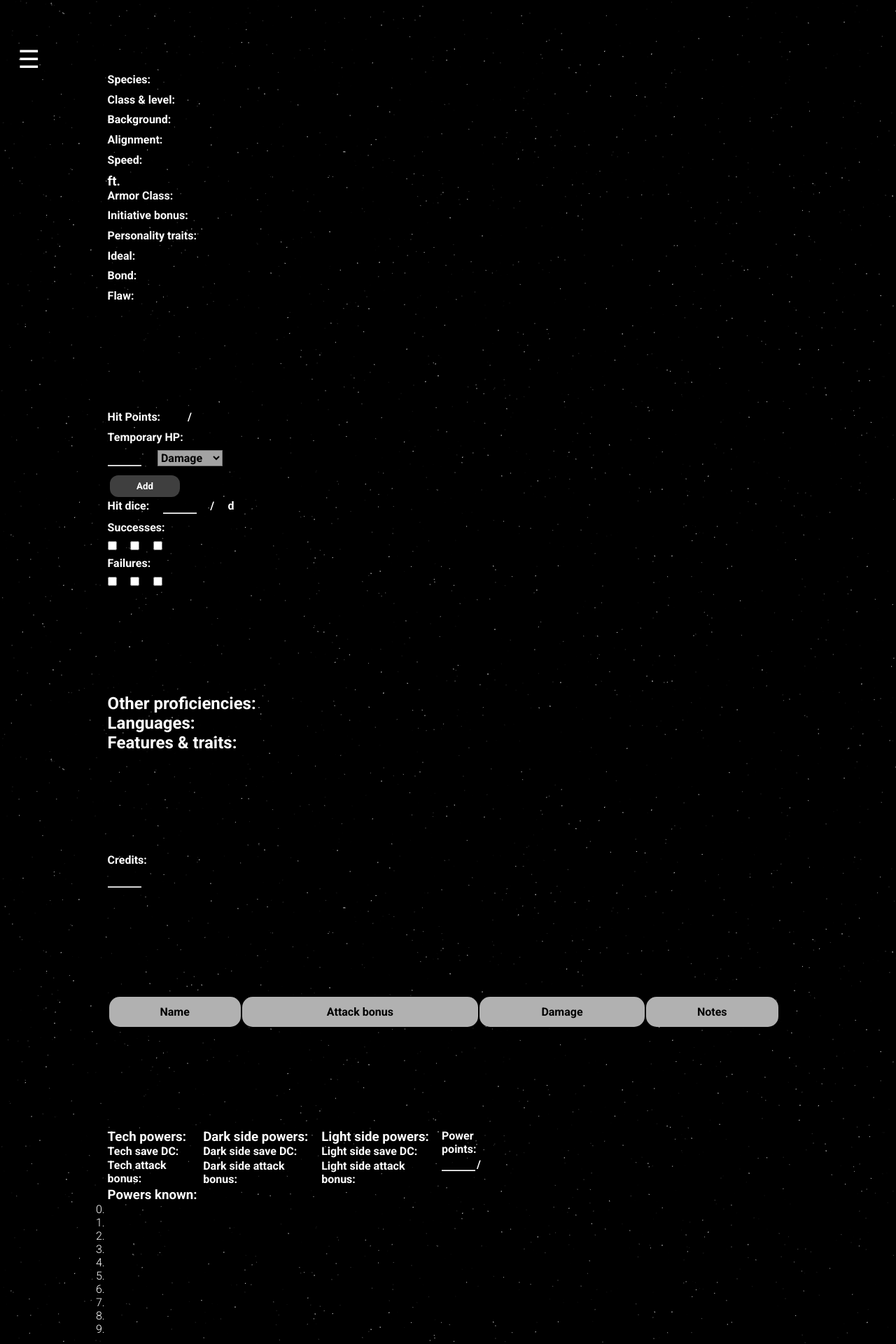
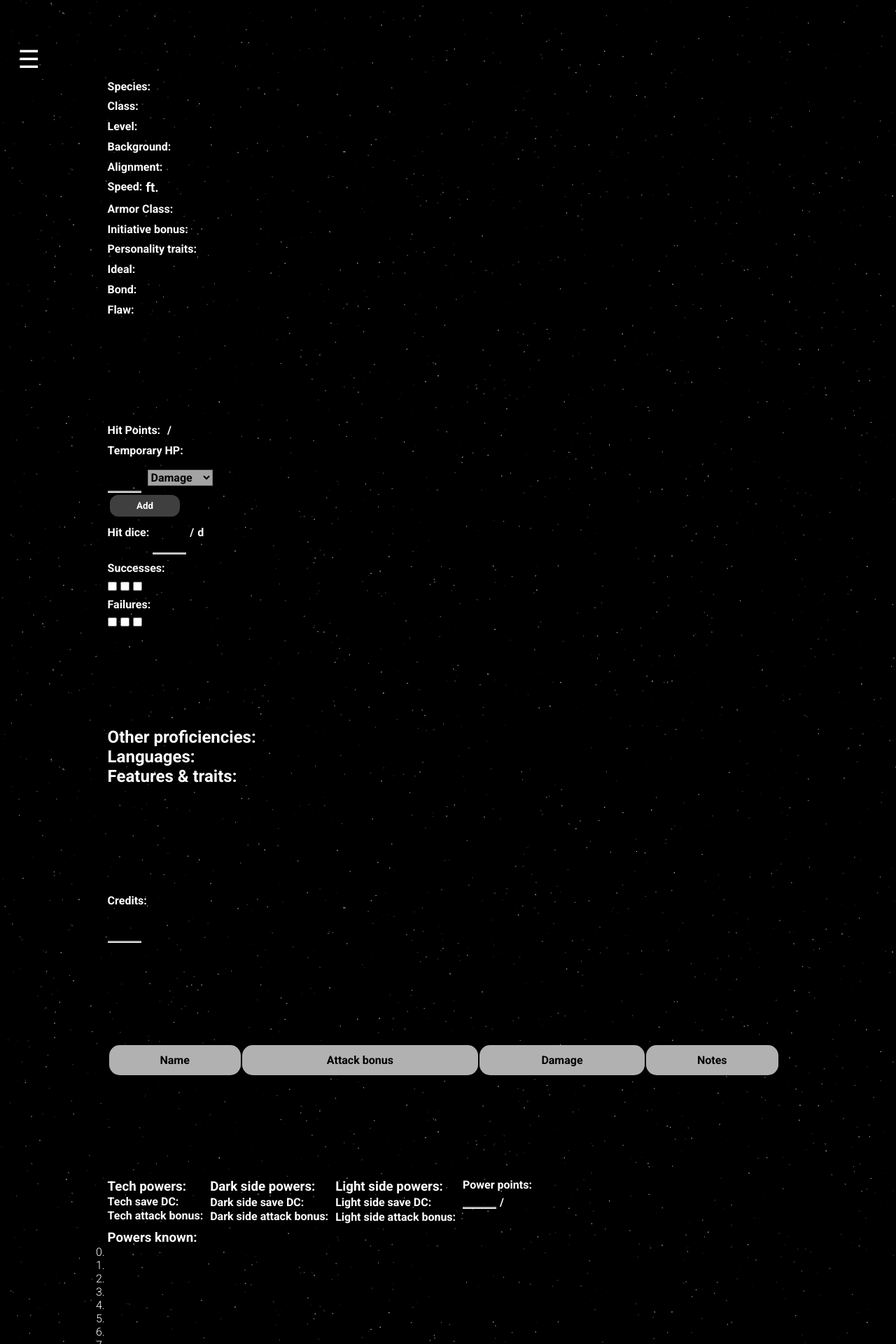
Before and after one commit to pjlapinski/SW5e-Char-Sheets, a Flask app: page /char-sheet/1 in a window 1280 px wide. Shown: the top 1920 px of the page at 70% size. Run offline with Flask 2, Linux system fonts and the light colour scheme.

Commit message:
changed some inputs to textareas, css changes

```diff
--- a/static/css/char-sheet-style.css
+++ b/static/css/char-sheet-style.css
@@ -59,7 +59,6 @@
 
 .sheet-content {
   display: inline;
-  align-content: center;
 }
 
 .sheet-section {
@@ -67,10 +66,37 @@
   margin-right: 2vw;
   margin-top: 5%;
   padding: 5vh 10vw;
-  justify-content: center;
+}
+
+#bonuses-section {
+  text-align: center;
 }
 
 /* sheets' content styling */
+
+input, textarea {
+  padding: 1%;
+  background: rgba(116, 116, 116, 0.376);
+  color: white;
+  border: white;
+}
+
+.button {
+  width: 100%;
+}
+
+.button:hover {
+  background: rgba(116, 116, 116, 0.800);
+}
+
+textarea {
+  width: 100%;
+  resize: none;
+}
+
+#notes-edit {
+  min-height: 80vh;
+}
 
 .underlined-input__number {
   background: transparent;
@@ -125,13 +151,14 @@
 .species-wrapper,
 .class-wrapper,
 .alignment-wrapper,
-.background-wrapper {
+.background-wrapper,
+.combat-info-wrapper {
   display: flex;
 }
 
-.sheet-section h4, .sheet-section input {
-  margin-right: 2%;
-  margin-bottom: 1%;
+.sheet-section h4, .sheet-section h3, .sheet-section input {
+  margin-right: 5px;
+  margin-top: 1%;
 }
 
 .attribute-wrapper {
--- a/templates/character-sheet.html
+++ b/templates/character-sheet.html
@@ -72,9 +72,12 @@
           <h4 id="species"></h4>
         </div>
         <div class="class-wrapper">
-          <h4 class="label">Class & level:</h4>
+          <h4 class="label">Class:</h4>
           <h4 id="class"></h4>
           <h4 id="archetype"></h4>
+        </div>
+        <div class="class-wrapper">
+          <h4 class="label">Level:</h4>
           <h4 id="level"></h4>
         </div>
         <div class="background-wrapper">
@@ -86,17 +89,19 @@
           <h4 id="alignment"></h4>
         </div>
         <div class="combat-info-wrapper">
-          <!-- some fancy borders for both -->
           <h4 class="label">Speed:</h4>
           <h3 id="speed"></h3>
+        </div>
+        <div class="combat-info-wrapper">
           <h4 class="label">Armor Class:</h4>
           <h3 id="armor-class"></h3>
+        </div>
+        <div class="combat-info-wrapper">
           <h4 class="label">Initiative bonus:</h4>
           <h3 id="initiative"></h3>
         </div>
         <div class="personality-wrapper">
           <h4 class="label">Personality traits:</h4>
-          <!-- text areas maybe? -->
           <p id="personality-traits"></p>
           <h4 class="label">Ideal:</h4>
           <p id="ideal"></p>
@@ -308,44 +313,43 @@
         class="sheet-section edit-sheet-section"
         id="basic-info-section-edit"
       >
-        <input type="button" id="level-up" value="Level up" />
-        <h4 class="label">Name:</h4>
-        <input type="text" id="character-name-edit" />
-        <div class="species-wrapper">
+        <input type="button" id="level-up" class="button" value="Level up" />
+
+          <h4 class="label">Name:</h4>
+          <input type="text" id="character-name-edit" />
+
+
           <h4 class="label">Species:</h4>
           <input type="text" id="species-edit" />
-        </div>
-        <div class="class-wrapper">
+
+
           <h4 class="label">Class & level:</h4>
           <input type="text" id="class-edit" />
           <input type="text" id="archetype-edit" />
           <input type="number" id="level-edit" />
-        </div>
-        <div class="background-wrapper">
+
           <h4 class="label">Background:</h4>
           <input type="text" id="background-edit" />
-        </div>
-        <div class="alignment-wrapper">
+
           <h4 class="label">Alignment:</h4>
           <input type="text" id="alignment-edit" />
-        </div>
-        <div class="combat-info-wrapper">
-          <!-- some fancy borders for both -->
+
           <h4 class="label">Speed:</h4>
           <input type="number" id="speed-edit" />
+
           <h4 class="label">Base Armor Class:</h4>
           <input type="number" id="armor-class-edit" />
-        </div>
-        <div class="personality-wrapper">
+
+          <div class="personality-wrapper">
           <h4 class="label">Personality traits:</h4>
           <!-- text areas maybe? -->
-          <input type="text" id="personality-traits-edit" />
+          <textarea rows="5" cols="80" id="personality-traits-edit"></textarea>
           <h4 class="label">Ideal:</h4>
-          <input type="text" id="ideal-edit" />
+          <textarea rows="5" cols="80" id="ideal-edit"></textarea>
           <h4 class="label">Bond:</h4>
-          <input type="text" id="bond-edit" />
+          <textarea rows="5" cols="80" id="bond-edit"></textarea>
           <h4 class="label">Flaw:</h4>
-          <input type="text" id="flaw-edit" />
+          <textarea rows="5" cols="80" id="flaw-edit"></textarea>
           <!-- very likely some more here, perhaps a text area for backstory/notes? -->
         </div>
       </div>
@@ -504,7 +508,8 @@
         </div>
       </div>
       <div class="sheet-section edit-sheet-section" id="notes-section-edit">
-        <input type="text" id="notes-edit" />
+        <textarea rows="20" cols="100" id="notes-edit">
+        </textarea>
       </div>
 
       <div
```
